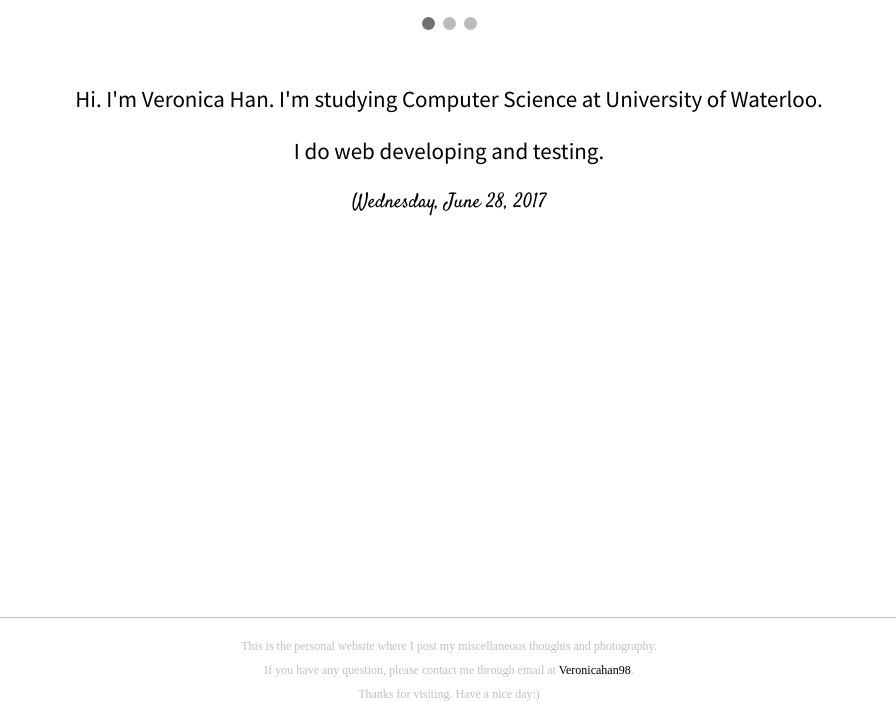
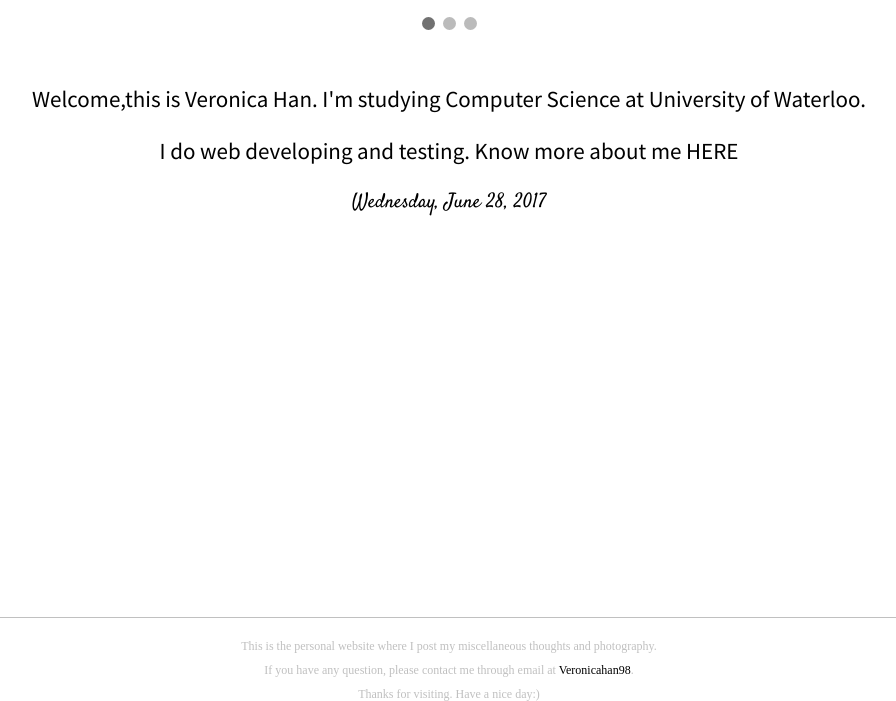
Before and after one commit to topveronicaa/topveronicaa.github.io, a Jekyll site: the page built from index.html, in a window 1280 px wide. Shown: the part 618-1319 px from the top of the page, without its empty margins (191-1087 px from the left). Built offline with Jekyll 4.4.1, drawn with Linux system fonts in a browser that asks for light colours; some web fonts are replaced.

Commit message:
Update index.html

```diff
--- a/index.html
+++ b/index.html
@@ -267,8 +267,8 @@
   <div class = "main">
 
 
-<p class="main">Hi. I'm Veronica Han. I'm studying Computer Science at University of Waterloo.</p>
-    <p class="main">I do web developing and testing.</p>
+<p class="main">Welcome,this is Veronica Han. I'm studying Computer Science at University of Waterloo.</p>
+    <p class="main">I do web developing and testing. Know more about me <a href="https://topveronicaa.github.io/aboutme/">HERE</a> </p>
 <center><time id="msg"></time></center>
 
     <script>
```
